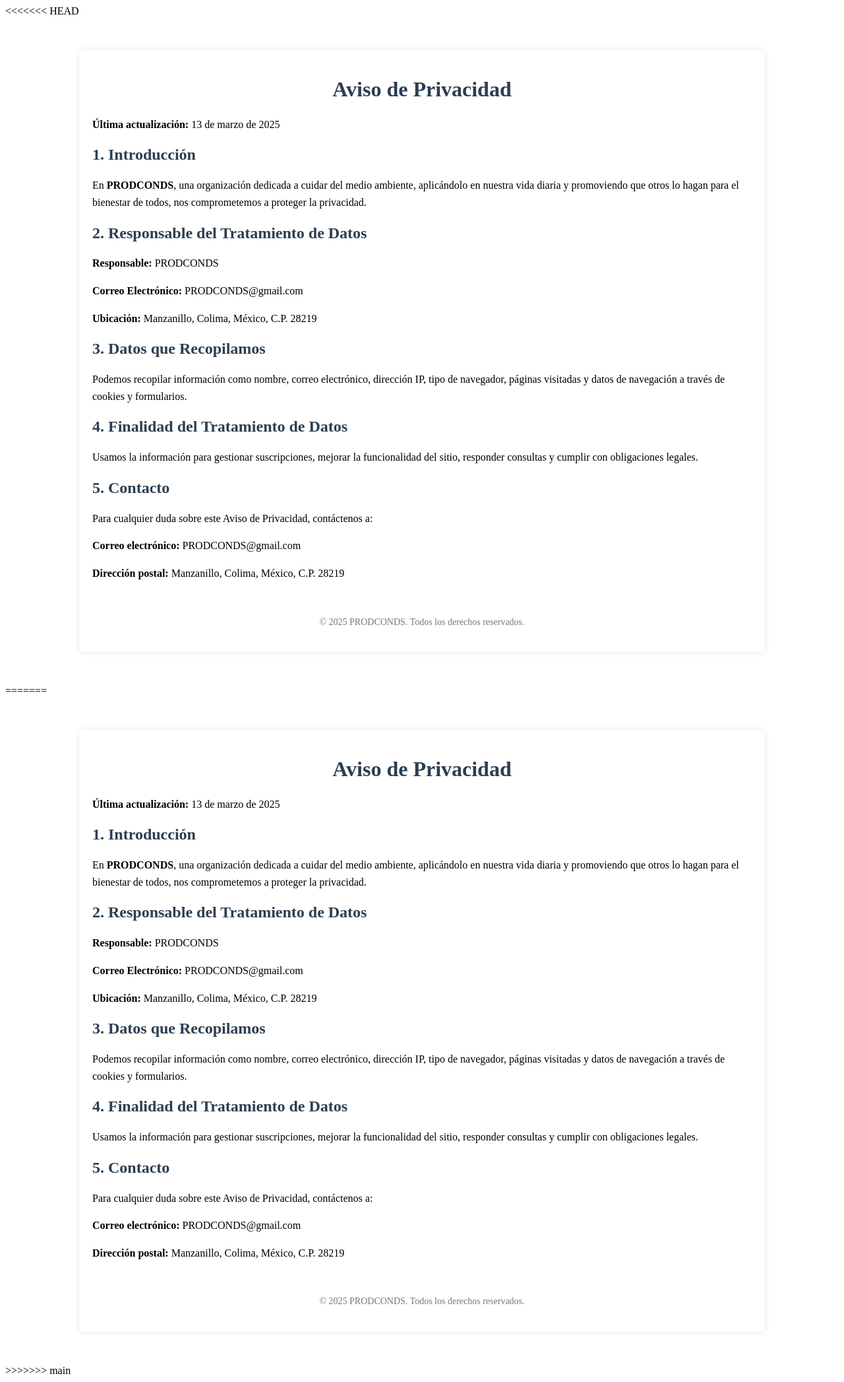
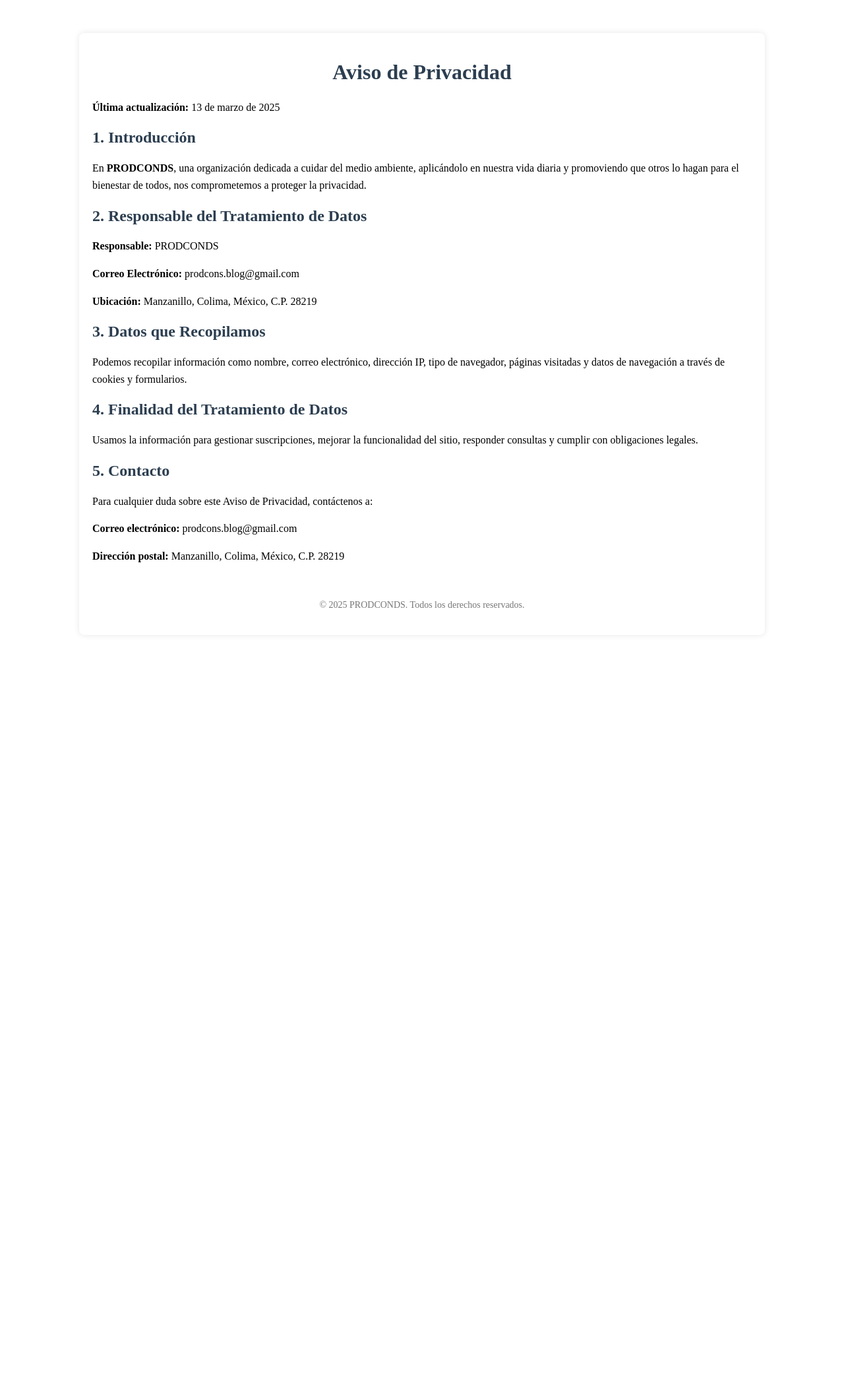
Before and after one commit to anabeli05/PRODCONS, a PHP site: page /PRODCONS/footer/parafooter/AvisoPriv/avisospriv.php in a window 1280 px wide. Shown: the whole page at 66% size. After the commit the page ends 921 px from the top, so only its background shows below. Run offline with PHP 8.4, Linux system fonts and the light colour scheme.

Commit message:
nuevo correo

```diff
--- a/footer/parafooter/AvisoPriv/avisospriv.php
+++ b/footer/parafooter/AvisoPriv/avisospriv.php
@@ -1,4 +1,3 @@
-<<<<<<< HEAD
 <!DOCTYPE html>
 <html lang="es">
 <head>
@@ -20,7 +19,7 @@
         <div class="section">
             <h2>2. Responsable del Tratamiento de Datos</h2>
             <p><strong>Responsable:</strong> PRODCONDS</p>
-            <p><strong>Correo Electrónico:</strong> PRODCONDS@gmail.com</p>
+            <p><strong>Correo Electrónico:</strong> prodcons.blog@gmail.com</p>
             <p><strong>Ubicación:</strong> Manzanillo, Colima, México, C.P. 28219</p>
         </div>
 
@@ -37,7 +36,7 @@
         <div class="section">
             <h2>5. Contacto</h2>
             <p>Para cualquier duda sobre este Aviso de Privacidad, contáctenos a:</p>
-            <p><strong>Correo electrónico:</strong> PRODCONDS@gmail.com</p>
+            <p><strong>Correo electrónico:</strong> prodcons.blog@gmail.com</p>
             <p><strong>Dirección postal:</strong> Manzanillo, Colima, México, C.P. 28219</p>
         </div>
 
@@ -47,53 +46,3 @@
     </div>
 </body>
 </html>
-=======
-<!DOCTYPE html>
-<html lang="es">
-<head>
-  <meta charset="UTF-8">
-  <meta name="viewport" content="width=device-width, initial-scale=1.0">
-  <link rel="stylesheet" href="/PRODCONS/PI2do/footer/parafooter/AvisoPriv/avisospriv.css">
-  <title>Aviso de Privacidad - PRODCONDS</title>
-</head>
-<body>
-    <div class="container">
-        <h1>Aviso de Privacidad</h1>
-        <p><strong>Última actualización:</strong> 13 de marzo de 2025</p>
-
-        <div class="section">
-            <h2>1. Introducción</h2>
-            <p>En <strong>PRODCONDS</strong>, una organización dedicada a cuidar del medio ambiente, aplicándolo en nuestra vida diaria y promoviendo que otros lo hagan para el bienestar de todos, nos comprometemos a proteger la privacidad.</p>
-        </div>
-
-        <div class="section">
-            <h2>2. Responsable del Tratamiento de Datos</h2>
-            <p><strong>Responsable:</strong> PRODCONDS</p>
-            <p><strong>Correo Electrónico:</strong> PRODCONDS@gmail.com</p>
-            <p><strong>Ubicación:</strong> Manzanillo, Colima, México, C.P. 28219</p>
-        </div>
-
-        <div class="section">
-            <h2>3. Datos que Recopilamos</h2>
-            <p>Podemos recopilar información como nombre, correo electrónico, dirección IP, tipo de navegador, páginas visitadas y datos de navegación a través de cookies y formularios.</p>
-        </div>
-
-        <div class="section">
-            <h2>4. Finalidad del Tratamiento de Datos</h2>
-            <p>Usamos la información para gestionar suscripciones, mejorar la funcionalidad del sitio, responder consultas y cumplir con obligaciones legales.</p>
-        </div>
-
-        <div class="section">
-            <h2>5. Contacto</h2>
-            <p>Para cualquier duda sobre este Aviso de Privacidad, contáctenos a:</p>
-            <p><strong>Correo electrónico:</strong> PRODCONDS@gmail.com</p>
-            <p><strong>Dirección postal:</strong> Manzanillo, Colima, México, C.P. 28219</p>
-        </div>
-
-        <div class="footer">
-            <p>&copy; 2025 PRODCONDS. Todos los derechos reservados.</p>
-        </div>
-    </div>
-</body>
-</html>
->>>>>>> main
```
Also changed, not shown: footer/footer/footer.php (+1 -36 lines).
